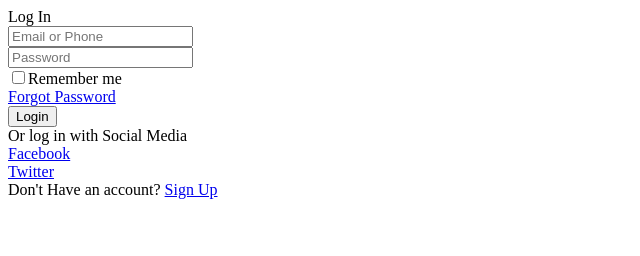
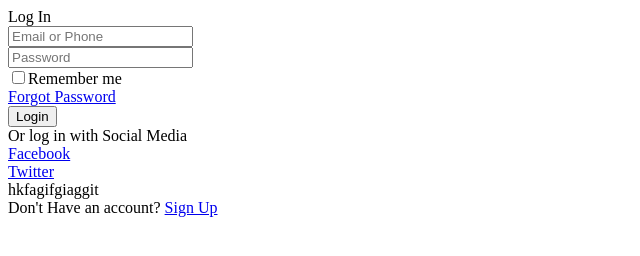
Before and after one commit to Ronel27/hci-practices, a plain HTML site: page index.html in a window 1280 px wide. Shown: the whole page, without its empty margins (0-640 px from the left). Drawn offline with Linux system fonts and the light colour scheme.

Commit message:
commit changes

```diff
--- a/index.html
+++ b/index.html
@@ -43,6 +43,7 @@
                         Twitter
                     </a>
                 </div>
+                hkfagifgiaggit
             </div>
             <div class="signup-link">
                 Don't Have an account? <a href="#">Sign Up</a>
```
